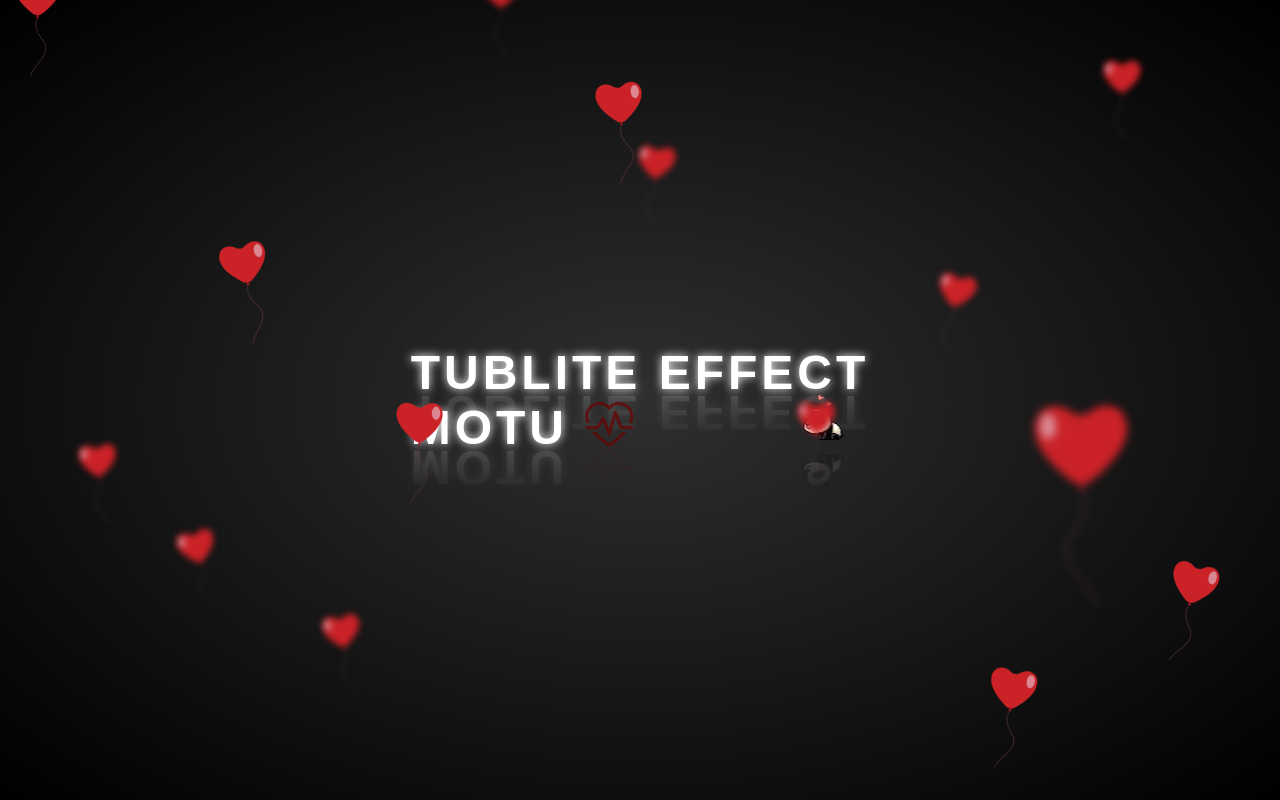
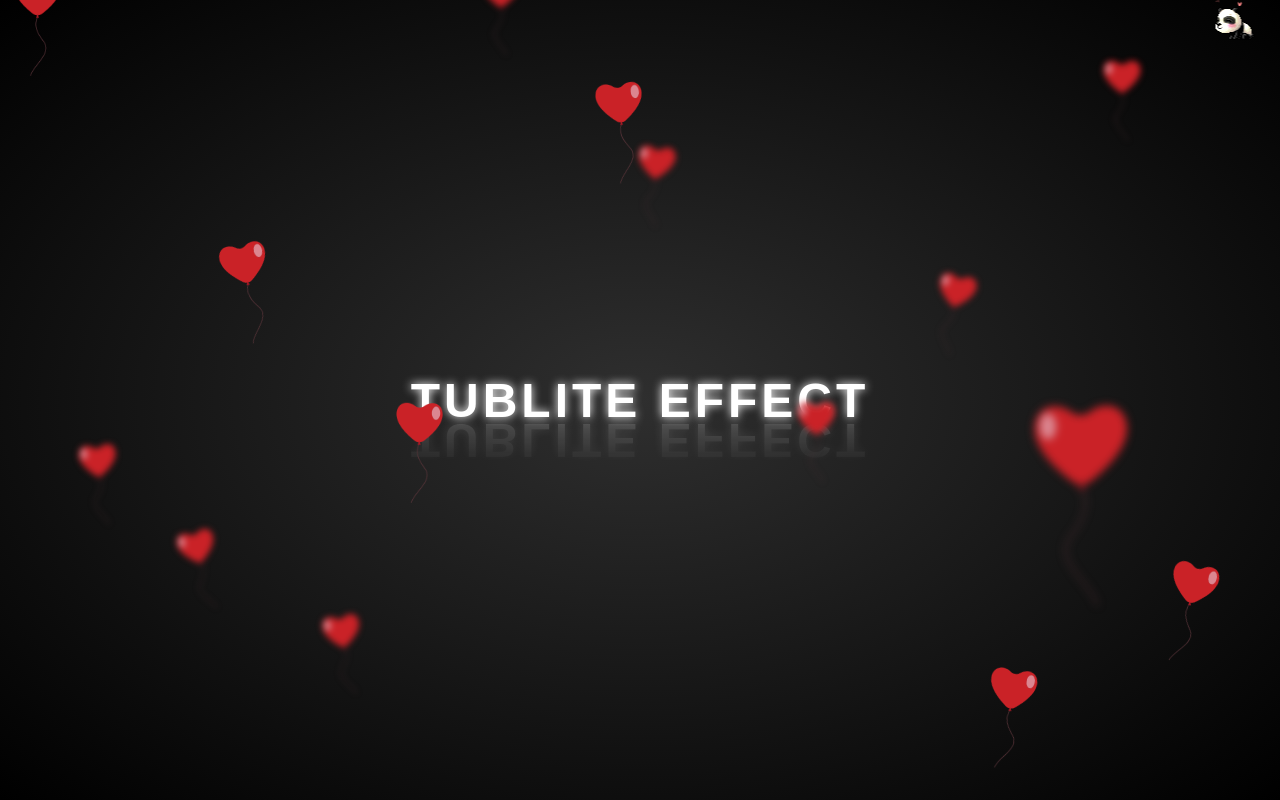
Before and after one commit to vishaltawar6963/tublite-effect, a plain HTML site: page index.html in a window 1280 px wide. Drawn offline with nearby package versions, Linux system fonts and the light colour scheme.

Commit message:
Update index.html

```diff
--- a/index.html
+++ b/index.html
@@ -269,7 +269,7 @@
     <div class="section">
         <div>
             <h2>Tublite effect</h2>
-            <h2>Motu <span class="red"><i class="bi bi-heart-pulse"></i></span>
+
                 <div class="box"><img src="./assets/PC Computer - MapleStory - Panda copy.png" alt=""></div>
             </h2>
 
```
